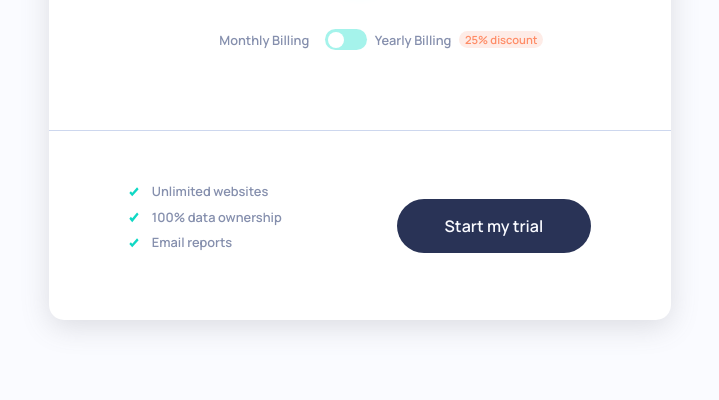
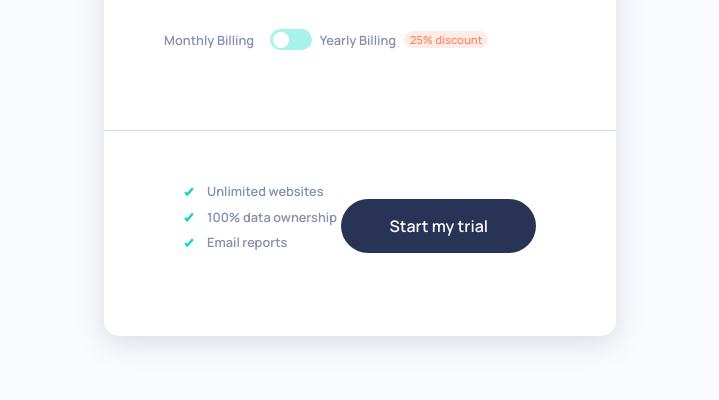
Before and after one commit to mathieu-superpose/interactive_pricing_component, a plain HTML site: page index.html in a window 1280 px wide. Shown: the part 451-851 px from the top of the page, without its empty margins (280-999 px from the left). Drawn offline with Linux system fonts and the light colour scheme.

Commit message:
fix card width

```diff
--- a/styles/style.scss
+++ b/styles/style.scss
@@ -51,8 +51,7 @@ body {
 	border-radius: 15px;
   box-shadow: rgba(100, 100, 111, 0.2) 0px 7px 29px 0px;
 	min-height: 50vh;
-	min-width: 35vw;
-  max-width: 90vw;
+	width: 90vw;
   display: flex;
   flex-direction: column;
   align-items: center;
@@ -60,7 +59,12 @@ body {
   padding-bottom: 1em;
 
   @media (min-width: 768px) {
-    padding-bottom: 0;
+    //padding-bottom: 0;
+    width: 60vw;
+  }
+
+  @media (min-width: 1280px) {
+    width: 40vw;
   }
 
   &__pricing {
```
Also changed, not shown: styles/style.css, 2 other files.
